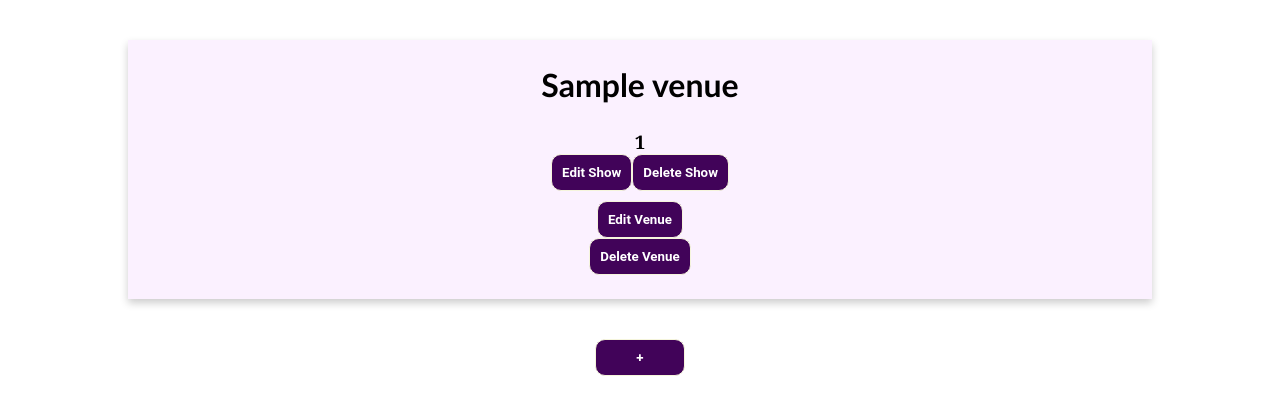
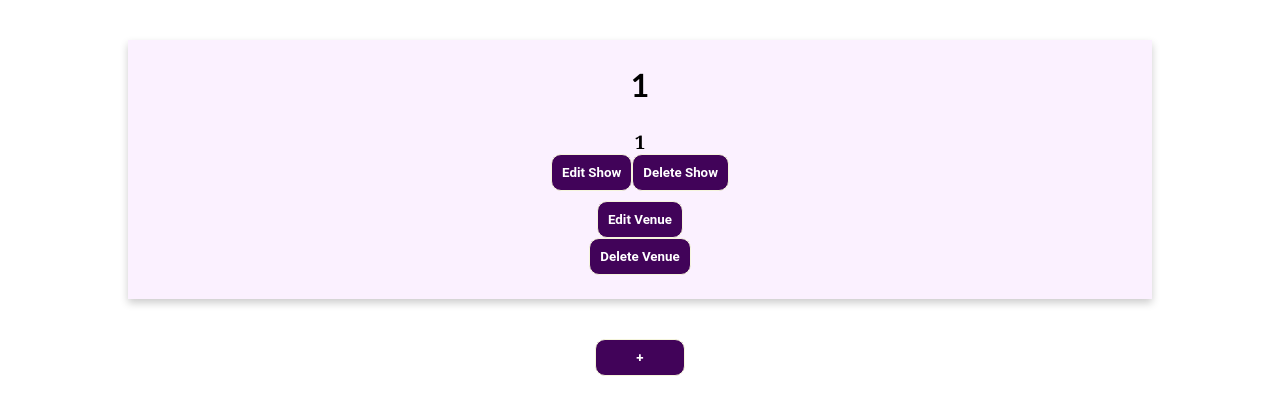
Before and after one commit to angela2001/iit_project, a Flask app: template project/templates/admin_home.html in a window 1280 px wide. Shown: the top 415 px of the page. Run offline with Flask 2, Linux system fonts and the light colour scheme; the template is opened without the code that fills it: most values are stand-ins (such as "Sample title", 1, 10 or a date in 2020).

Commit message:
podi mandi(2)

```diff
--- a/project/app.py
+++ b/project/app.py
@@ -115,7 +115,7 @@ def home():
             cur.execute(query2, (venue[0],))
             shows=cur.fetchall()
             venueDict[venue[0]]=[venue[1],shows,venue[2]]
-        print(venueDict)
+        # print(venueDict)
         cur.close()
         return render_template("home.html", venueDict=venueDict)
     if request.method == 'POST':
@@ -168,10 +168,11 @@ def admin_home():
     cur.execute(query)
     venues = cur.fetchall()
     for venue in venues:
-        query2 = """SELECT show_name from shows where venue_id=?"""
+        query2 = """SELECT show_name,availability from shows where venue_id=?"""
         cur.execute(query2, (venue[0],))
         shows=cur.fetchall()
-        venueDict[venue[1]]=shows
+        venueDict[venue[0]]=[venue[1],shows,venue[2]]
+    print(venueDict)
     cur.close()
     return render_template("admin_home.html", venueDict=venueDict)
 
--- a/project/templates/admin_home.html
+++ b/project/templates/admin_home.html
@@ -10,15 +10,15 @@
 <body>
     {% block body %}
     <div class="admin_home">
-    {% for venue,shows in venueDict.items() %}
+    {% for key,value in venueDict.items() %}
     <div class="card">
-        <h1>{{venue}}</h1>
-        {% if shows|length == 0%}
+        <h1>{{value[0]}}</h1>
+        {% if value[1]|length == 0%}
         <div class="manageShows">
             <h3>No shows added for this venue</h3>
         </div>
         {% endif %}
-        {% for show in shows %}
+        {% for show in value[1] %}
         <h3>{{show[0]}}</h3>
         <div class="manageShows">
             <button>Edit Show</button>
```
